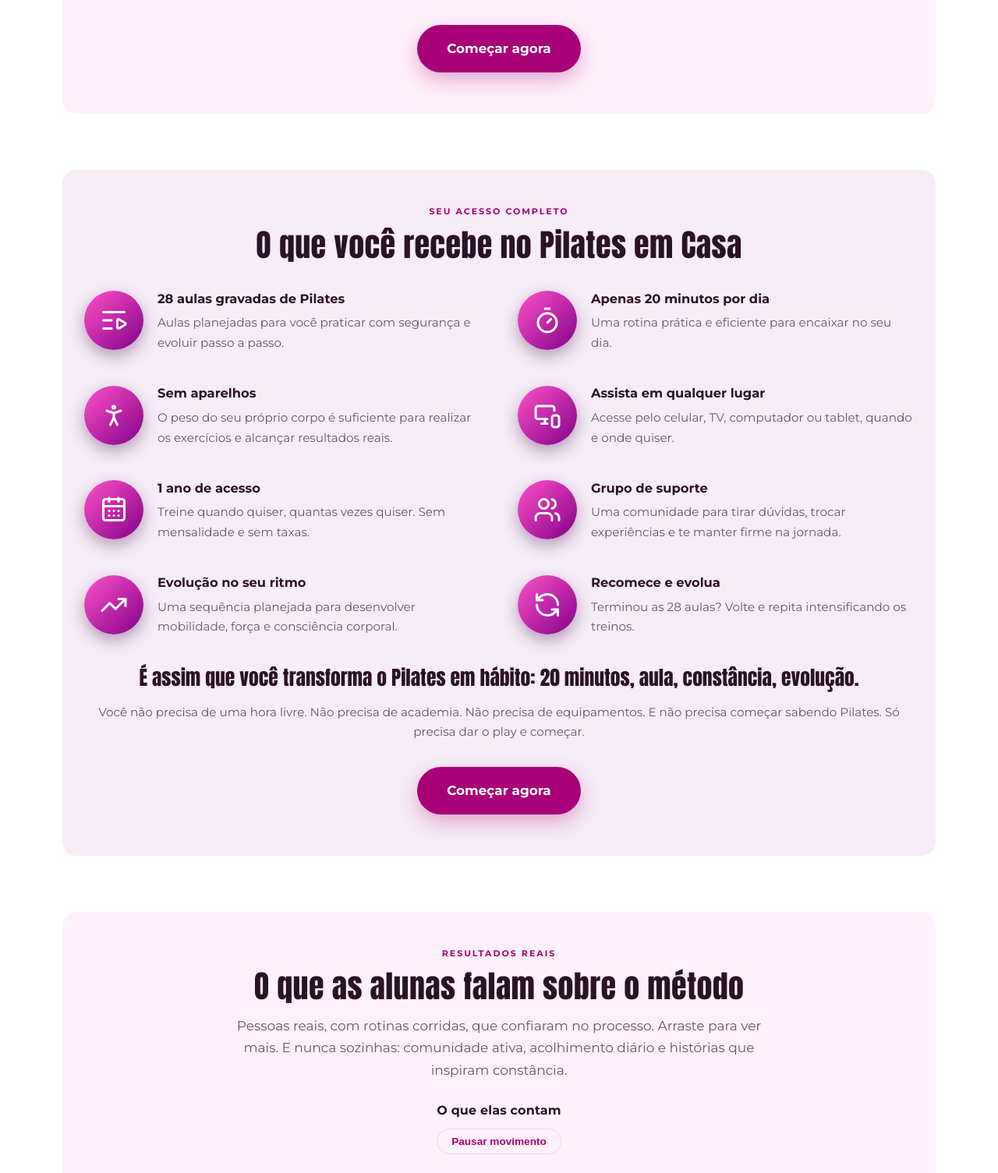
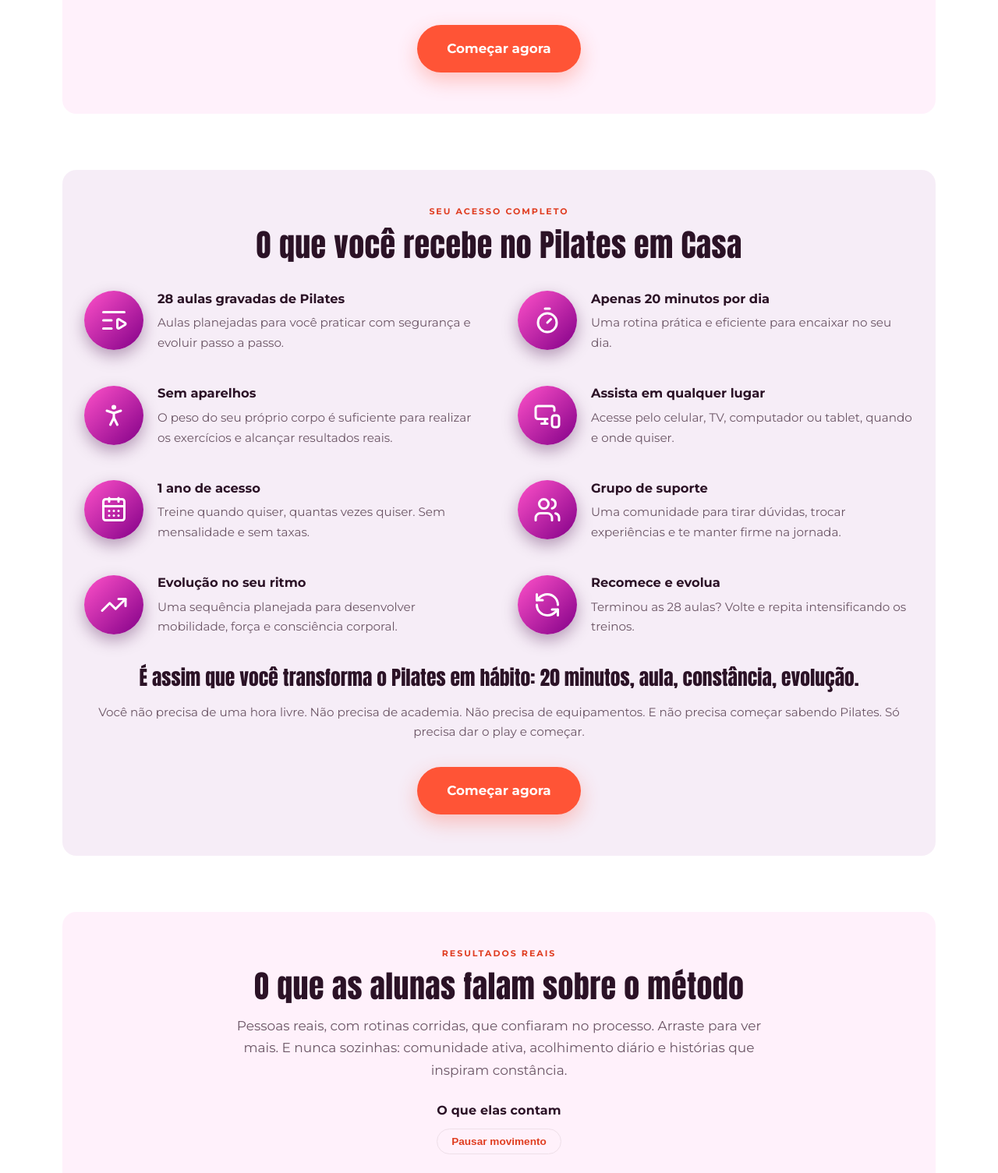
Before and after one commit to JotaSXBR/marinanovosite, a PHP site: page /index.html in a window 1280 px wide. Shown: the part 2294-3799 px from the top of the page at 78% size. Run offline with PHP 8.4, Linux system fonts and the light colour scheme.

Commit message:
design: aplica paleta Opcao A (Sunset Coral) para otimizacao de conversao

```diff
--- a/nova-landing/index.html
+++ b/nova-landing/index.html
@@ -6,7 +6,7 @@
 <title>Pilates em Casa | Elimine as dores em 20 min por dia</title>
 <meta name="description" content="Pilates em casa com Natália Pereira: treinos de 20 min por dia, sem equipamentos, para aliviar dores, definir e desinchar. 1 ano de acesso, app exclusivo e garantia de 7 dias.">
 <meta name="color-scheme" content="light dark">
-<meta name="theme-color" content="#FFF7FC" media="(prefers-color-scheme: light)">
+<meta name="theme-color" content="#FAF8F9" media="(prefers-color-scheme: light)">
 <meta name="theme-color" content="#2F1D2A" media="(prefers-color-scheme: dark)">
 <script>(function(){try{var t=localStorage.getItem('tema');if(t==='escuro'||t==='claro'){document.documentElement.setAttribute('data-tema',t);}}catch(e){}})();</script>
 <meta property="og:type" content="website">
@@ -32,15 +32,15 @@
 @font-face{font-family:"Montserrat";font-style:normal;font-weight:100 900;font-display:swap;src:url("fontes/montserrat-normal-ext.woff2") format("woff2");unicode-range:U+0100-02BA,U+02BD-02C5,U+02C7-02CC,U+02CE-02D7,U+02DD-02FF,U+0304,U+0308,U+0329,U+1D00-1DBF,U+1E00-1E9F,U+1EF2-1EFF,U+2020,U+20A0-20AB,U+20AD-20C4,U+2113,U+2C60-2C7F,U+A720-A7FF}
 @font-face{font-family:"Montserrat";font-style:italic;font-weight:400;font-display:swap;src:url("fontes/montserrat-italic.woff2") format("woff2");unicode-range:U+0000-00FF,U+0131,U+0152-0153,U+02BB-02BC,U+02C6,U+02DA,U+02DC,U+0304,U+0308,U+0329,U+2000-206F,U+20AC,U+2122,U+2191,U+2193,U+2212,U+2215,U+FEFF,U+FFFD}
 @font-face{font-family:"Montserrat";font-style:italic;font-weight:400;font-display:swap;src:url("fontes/montserrat-italic-ext.woff2") format("woff2");unicode-range:U+0100-02BA,U+02BD-02C5,U+02C7-02CC,U+02CE-02D7,U+02DD-02FF,U+0304,U+0308,U+0329,U+1D00-1DBF,U+1E00-1E9F,U+1EF2-1EFF,U+2020,U+20A0-20AB,U+20AD-20C4,U+2113,U+2C60-2C7F,U+A720-A7FF}
-/* Tokens da marca original preservados: rosa #FF51C9, roxo #3F0142, Anton + Montserrat */
+/* Tokens da marca original preservados com otimizacao de conversao Opcao A: Sunset Coral */
 :root{
   color-scheme:light dark;
   --rosa:#FF51C9; --rosa-claro:#F87DFF; --roxo:#3F0142; --roxo-2:#820088;
-  --cta:#A80077; --cta-hover:#86025F;
+  --cta:#FF5436; --cta-hover:#E03E22;
   --rosa-texto:#C4008B;
   --tinta:#2B1226; --cinza:#6B5565;
-  --fundo:#FFF7FC; --branco:#FFFFFF; --faixa:#FBE9F5;
-  --sup:#FFFFFF; --borda:#F0D4E6; --borda-suave:#F3D9EA;
+  --fundo:#FAF8F9; --branco:#FFFFFF; --faixa:#F6F0F4;
+  --sup:#FFFFFF; --borda:#EEDFE8; --borda-suave:#F2E5EC;
   --raio:18px; --max:1120px;
 }
 :root{
@@ -48,13 +48,13 @@
   --roxo:light-dark(#3F0142,#E3A9D4);
   --tinta:light-dark(#2B1226,#F8EAF3);
   --cinza:light-dark(#6B5565,#D3BECD);
-  --fundo:light-dark(#FFF7FC,#3A2434);
+  --fundo:light-dark(#FAF8F9,#3A2434);
   --branco:light-dark(#FFFFFF,#2F1D2A);
-  --faixa:light-dark(#FBE9F5,#422A41);
+  --faixa:light-dark(#F6F0F4,#422A41);
   --sup:light-dark(#FFFFFF,#3E2A38);
-  --borda:light-dark(#F0D4E6,#5E3D55);
-  --borda-suave:light-dark(#F3D9EA,#593850);
-  --cta-texto:light-dark(#A80077,#F87DFF);
+  --borda:light-dark(#EEDFE8,#5E3D55);
+  --borda-suave:light-dark(#F2E5EC,#593850);
+  --cta-texto:light-dark(#E03E22,#FF7A61);
 }
 html[data-tema="claro"]{color-scheme:light}
 html[data-tema="escuro"]{color-scheme:dark}
@@ -77,8 +77,8 @@ section{padding:72px 0}
 h2{font-size:clamp(1.7rem,3.4vw,2.5rem);margin-bottom:14px}
 .sub{color:var(--cinza);max-width:62ch;margin-left:auto;margin-right:auto}
 /* Botoes: um rotulo unico de compra na pagina inteira */
-.btn{display:inline-block;background:var(--cta);color:#fff;font-weight:700;font-size:1.05rem;padding:16px 38px;border-radius:999px;text-decoration:none;border:0;cursor:pointer;white-space:nowrap;position:relative;overflow:hidden;box-shadow:0 10px 26px rgba(168,0,119,.30);transition:transform .25s ease,background .25s ease,box-shadow .25s ease}
-.btn:hover{background:var(--cta-hover);box-shadow:0 14px 34px rgba(168,0,119,.45)}
+.btn{display:inline-block;background:var(--cta);color:#fff;font-weight:700;font-size:1.05rem;padding:16px 38px;border-radius:999px;text-decoration:none;border:0;cursor:pointer;white-space:nowrap;position:relative;overflow:hidden;box-shadow:0 10px 26px rgba(255,84,54,.30);transition:transform .25s ease,background .25s ease,box-shadow .25s ease}
+.btn:hover{background:var(--cta-hover);box-shadow:0 14px 34px rgba(255,84,54,.45)}
 .btn::after{content:"";position:absolute;top:-20%;bottom:-20%;left:-30%;width:38px;background:linear-gradient(100deg,transparent,rgba(255,255,255,.55),transparent);transform:skewX(-18deg)}
 .btn:hover::after,.btn:focus-visible::after{animation:brilhoBtn 1.1s ease}
 @keyframes brilhoBtn{from{left:-30%}to{left:130%}}
@@ -326,7 +326,7 @@ footer a{color:var(--roxo);font-weight:600;text-decoration:none}
 a:focus-visible,button:focus-visible,summary:focus-visible,input:focus-visible{outline:3px solid var(--cta);outline-color:var(--cta-texto);outline-offset:2px}
 section[id]{scroll-margin-top:84px}
 body{touch-action:manipulation}
-a,button{-webkit-tap-highlight-color:rgba(168,0,119,.25)}
+a,button{-webkit-tap-highlight-color:rgba(255,84,54,.25)}
 .faixa-num,.oferta-card .por{font-variant-numeric:tabular-nums}
 summary:hover{color:var(--cta-texto)}
 footer nav a:hover{color:var(--cta-texto);text-decoration:underline}
```
Also changed, not shown: nova-landing/index.php (+13 -13 lines), nova-landing/privacidade.html (+7 -7 lines), nova-landing/termos.html (+7 -7 lines).
